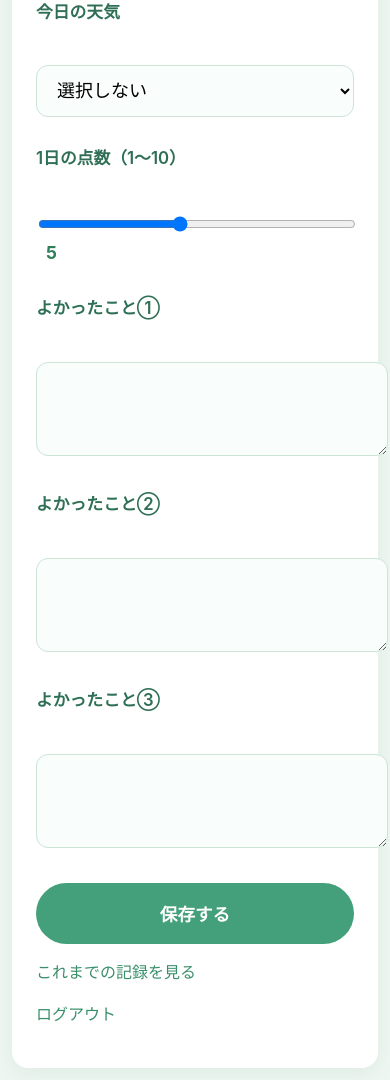
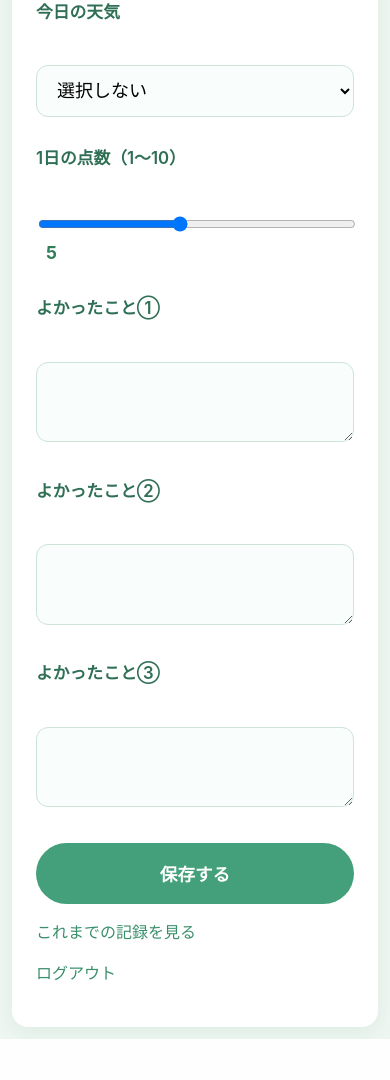
Before and after one commit to akanejingu07/mood_app, a Flask app: page /record in a window 390 px wide. Shown: the part 166-1246 px from the top of the page. After the commit the page ends 1205 px from the top, so only its background shows below. Run offline with Flask 3, Linux system fonts and the light colour scheme; a user stored in the database is signed in; some libraries are stand-ins or nearby versions.

Commit message:
CSSを調整

```diff
--- a/static/css/style.css
+++ b/static/css/style.css
@@ -242,6 +242,23 @@ hr {
       min-height: 64px;
     }
 
+    @media (max-width: 480px) {
+
+      /* 入力要素のはみ出し防止 */
+      select,
+      textarea,
+      input {
+        box-sizing: border-box;
+        max-width: 100%;
+      }
+    }
+    @media (max-width: 480px) {
+      .card,
+      .container {
+        overflow: hidden;
+      }
+    }
+
     /* -------------------------
        スコア表示
        ------------------------- */
--- a/templates/base.html
+++ b/templates/base.html
@@ -2,6 +2,7 @@
 <html lang="ja">
 <head>
   <meta charset="UTF-8">
+  <meta name="viewport" content="width=device-width, initial-scale=1.0">
   <title>{% block title %}気分記録アプリ{% endblock %}</title>
   <link rel="stylesheet" href="{{ url_for('static', filename='css/style.css') }}">
   <meta name="viewport" content="width=device-width, initial-scale=1.0">
--- a/templates/history.html
+++ b/templates/history.html
@@ -2,6 +2,7 @@
 <html lang="ja">
 <head>
   <meta charset="UTF-8">
+  <meta name="viewport" content="width=device-width, initial-scale=1.0">
   <title>記録一覧</title>
   <link rel="stylesheet" href="{{ url_for('static', filename='css/style.css') }}">
 </head>
--- a/templates/login.html
+++ b/templates/login.html
@@ -2,6 +2,7 @@
 <html lang="ja">
 <head>
   <meta charset="UTF-8">
+  <meta name="viewport" content="width=device-width, initial-scale=1.0">
   <title>ログイン</title>
   <link rel="stylesheet" href="{{ url_for('static', filename='css/style.css') }}">
 </head>
```
